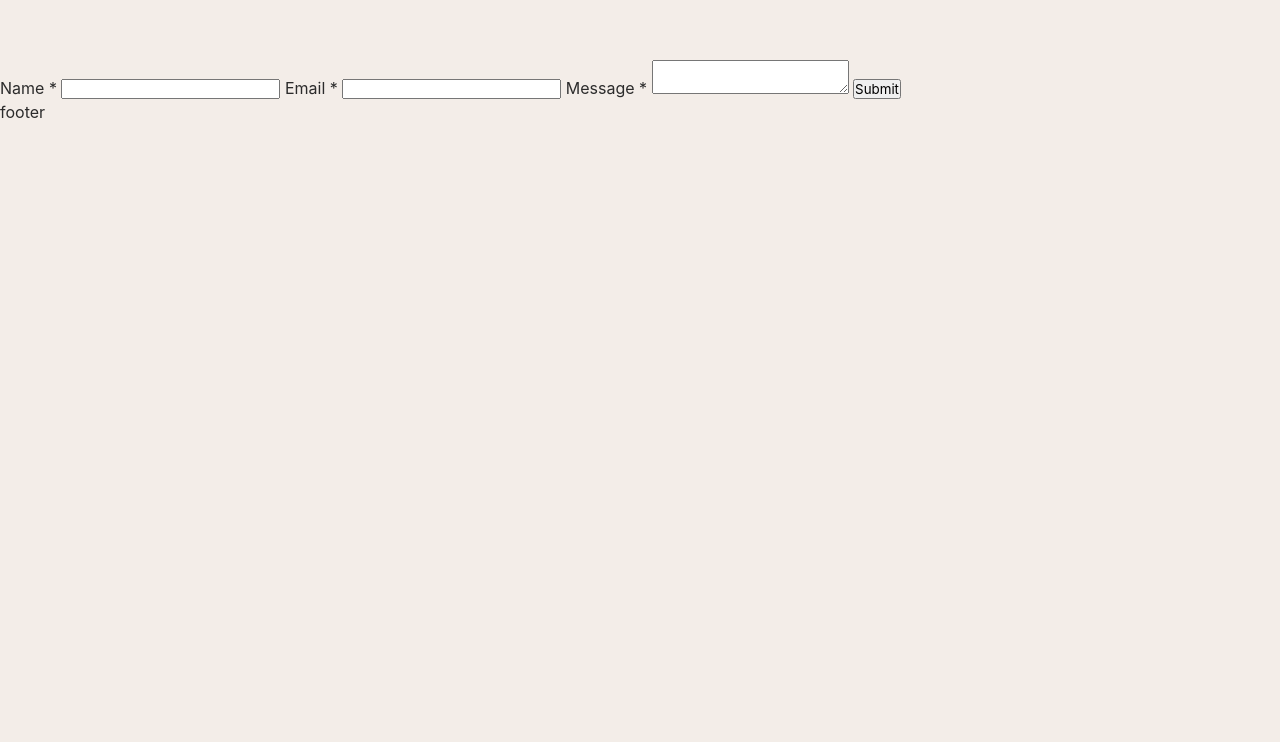
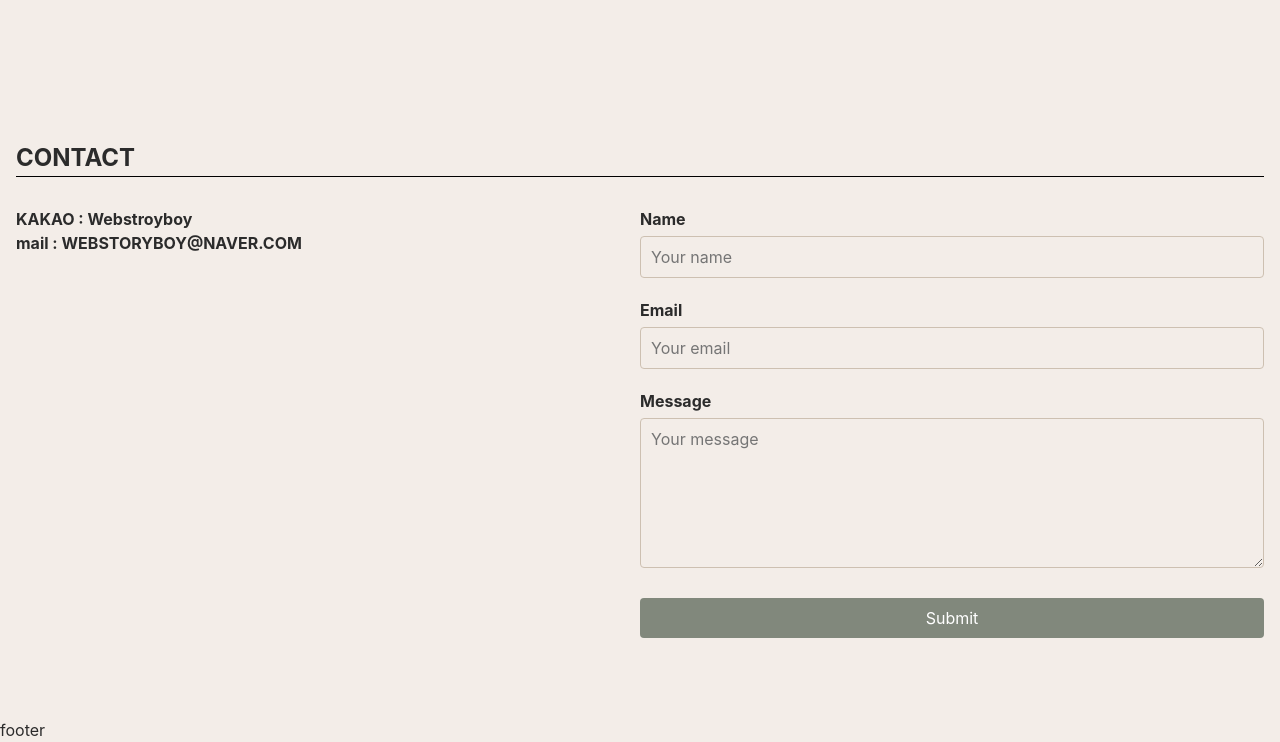
Before and after one commit to yun-narae/learn-vite-portfolio, a website built with Vite: page src/index.html in a window 1280 px wide. Shown: the part 8046-8788 px from the top of the page. Before the commit the page ends 8170 px from the top, so only its background shows below. Built offline with nearby package versions, Linux system fonts and the light colour scheme; some packages are replaced by stand-ins of ours; a web font is replaced by a local one.

Commit message:
Contact 영역 완료

```diff
--- a/src/assets/css/section/contact.css
+++ b/src/assets/css/section/contact.css
@@ -1,3 +1,100 @@
-#contact {
+.contact__inner {
+    margin: 10vh 0;
+    padding: 0 16px;
+}
 
+.contact__title {
+    width: 100%;
+    height: 10%;
+    font-size: 24px;
+    font-weight: 700;
+    text-transform: uppercase;
+    word-break: keep-all;
+    border-bottom: 1px solid var(--black);
+    background-color: var(--mainBg-color);
+    margin-bottom: 30px;
 }
+
+.contact__wrap {
+    display: grid;
+    grid-template-columns: 1fr 1fr;
+}
+
+.contact__text {
+    font-size: 1rem;
+    font-weight: 700;
+}
+
+.contact__form fieldset {
+    border: none;
+    padding: 0;
+    margin: 0;
+}
+
+.contact__form .form__group {
+    margin-bottom: 20px;
+    display: flex;
+    flex-wrap: wrap;
+}
+
+.contact__form .form__group label {
+    display: block;
+    font-size: 1rem;
+    font-weight: bold;
+    margin-bottom: 5px;
+    color: var(--black100);
+}
+
+.contact__form .form__group input,
+.contact__form .form__group textarea {
+    width: 100%;
+    padding: 10px;
+    font-size: 1rem;
+    border: 1px solid var(--subBg100);
+    border-radius: 4px;
+    background-color: var(--mainBg-color);
+    color: #333;
+}
+
+.contact__form .form__group input:focus,
+.contact__form .form__group textarea:focus {
+    border-color: #007bff;
+    outline: none;
+    border: 1px solid var(--subBg300);
+}
+
+.contact__form textarea {
+    height: 150px;
+    resize: vertical;
+}
+
+/* 제출 버튼 스타일 */
+.contact__form button[type="submit"] {
+    padding: 10px 20px;
+    font-size: 1rem;
+    color: #fff;
+    background-color: var(--subBg300);
+    border: none;
+    border-radius: 4px;
+    cursor: pointer;
+    width: 100%;
+    margin-top: 10px;
+}
+
+.contact__form button[type="submit"]:hover {
+    background-color: var(--black300);
+}
+
+.contact__form button[type="submit"]:active {
+    background-color: var(--black100);
+}
+
+@media (max-width: 800px) {
+    .contact__wrap {
+        grid-template-columns: none;
+    }
+
+    .contact__text {
+        margin-bottom: 40px;
+    }
+}
--- a/src/assets/js/email.js
+++ b/src/assets/js/email.js
@@ -9,7 +9,7 @@ export function email(e) {
   emailjs.init('uZwXD-cSyW-6lPXgf');  // 공개 키를 통해 초기화
 
   // 폼 요소를 가져옵니다.
-  const form = document.getElementById('contact-form');
+  const form = document.getElementById('contact__form');
 
   // emailjs의 sendForm 메서드를 사용하여 이메일 전송
   emailjs
--- a/src/assets/js/main.js
+++ b/src/assets/js/main.js
@@ -11,7 +11,7 @@ window.addEventListener("load", function(){
     smooth();
 
     // 폼의 submit 이벤트 리스너를 추가하여 이메일 전송 함수 연결
-    const form = document.getElementById("contact-form");
+    const form = document.getElementById("contact__form");
     if (form) {
         form.addEventListener("submit", email);  // submit 이벤트에 email 함수 연결
     }
--- a/src/index.html
+++ b/src/index.html
@@ -280,18 +280,41 @@
 
         <!-- contact -->
         <section id="contact">
-                    <form id="contact-form" action="#">
-                        <label for="name">Name *</label>
-                        <input type="text" id="name" name="name" required />
+            <div class="contact__inner">
+                <h2 class="contact__title">contact</h2>
+                <div class="contact__wrap">
+                    <div class="contact__text">
+                        <div class="text">
+                            <div>
+                                <a href="https://open.kakao.com/o/gM7YLzwf" target="_blank">KAKAO : Webstroyboy</a>
+                            </div>
+                            <div>
+                                <a href="mailto:webstoryboy@naver.com" target="_blank">mail : WEBSTORYBOY@NAVER.COM</a>
+                            </div>
+                        </div>
+                    </div>
+                    <form id="contact__form" class="contact__form" action="#">
+                        <fieldset>
+                            <div class="form__group name">
+                                <label for="name">Name</label>
+                                <input type="text" id="name" name="name" placeholder="Your name" required />
+                            </div>
 
-                        <label for="email">Email *</label>
-                        <input type="email" id="email" name="email" required />
+                            <div class="form__group email">
+                                <label for="email">Email</label>
+                                <input type="email" id="email" name="email" placeholder="Your email" required />
+                            </div>
 
-                        <label for="message">Message *</label>
-                        <textarea id="message" name="message" required></textarea>
+                            <div class="form__group message">
+                                <label for="message">Message</label>
+                                <textarea id="message" name="message" placeholder="Your message" required></textarea>
+                            </div>
+                        </fieldset>
 
-                        <input type="submit" value="Submit" />
-                      </form>
+                        <button type="submit">Submit</button>
+                    </form>
+                </div>
+            </div>
         </section>
     </main>
 
```
